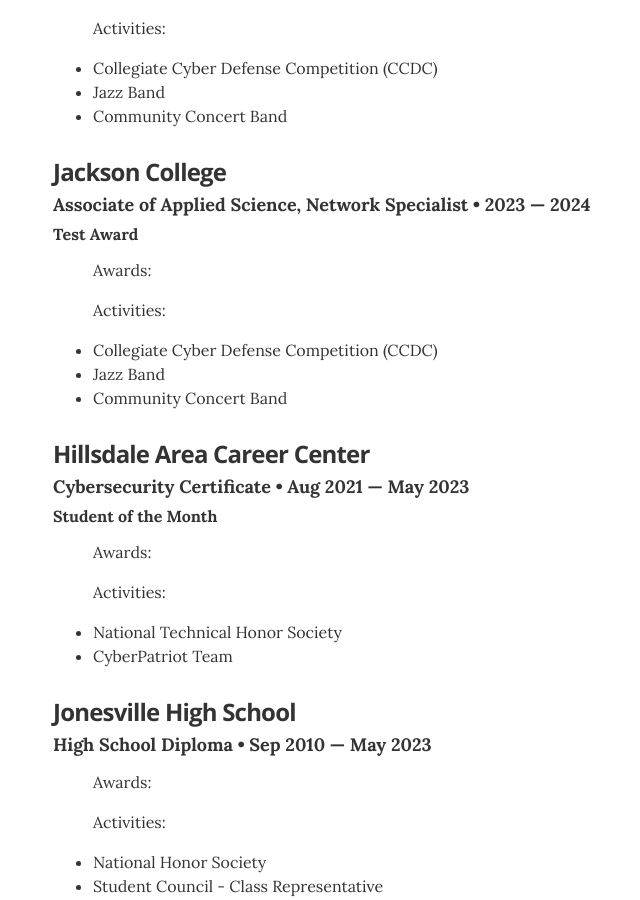
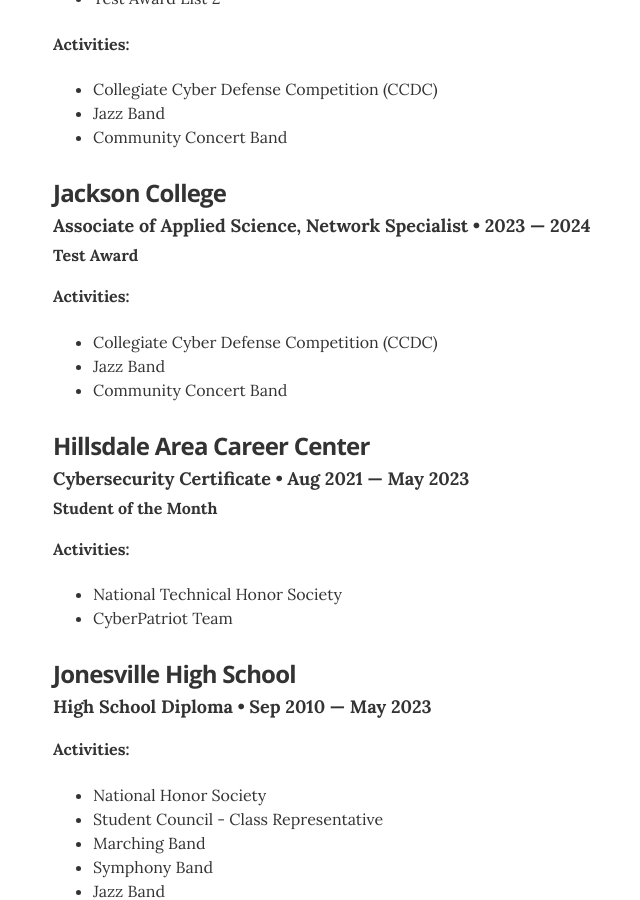
Before and after one commit to ColDog5044/online-cv, a Jekyll site: the page built from index.html, in a window 1280 px wide and 900 px high, scrolled down 1112 px. Shown: the whole window, without its empty margins (247-887 px from the left). Built offline with Jekyll 4.4.1, drawn with Linux system fonts in a browser that asks for light colours.

Commit message:
Fix awards and activities in education section

```diff
--- a/_layouts/resume.html
+++ b/_layouts/resume.html
@@ -73,19 +73,21 @@
 					<h5 class="resume-item-details activity-title" itemprop="description">{{ education.activity }}</h5>
 					<p class="resume-item-copy" itemprop="description"></p>
 
+					{% if education.awards and education.awards.size > 0 %}
+					<h4>Awards:</h4>
 					<ul class="resume-item-list">
-						<p>Awards:</p>
 						{% for award in education.awards %}
 						<li>{{ award.award }}</li>
 						{% endfor %}
 					</ul>
-
+					{% endif %} {% if education.activities and education.activities.size > 0 %}
+					<h4>Activities:</h4>
 					<ul class="resume-item-list">
-						<p>Activities:</p>
 						{% for activity in education.activities %}
 						<li>{{ activity.activity }}</li>
 						{% endfor %}
 					</ul>
+					{% endif %}
 
 					<p class="resume-item-copy">{{ education.summary }}</p>
 				</div>
```
